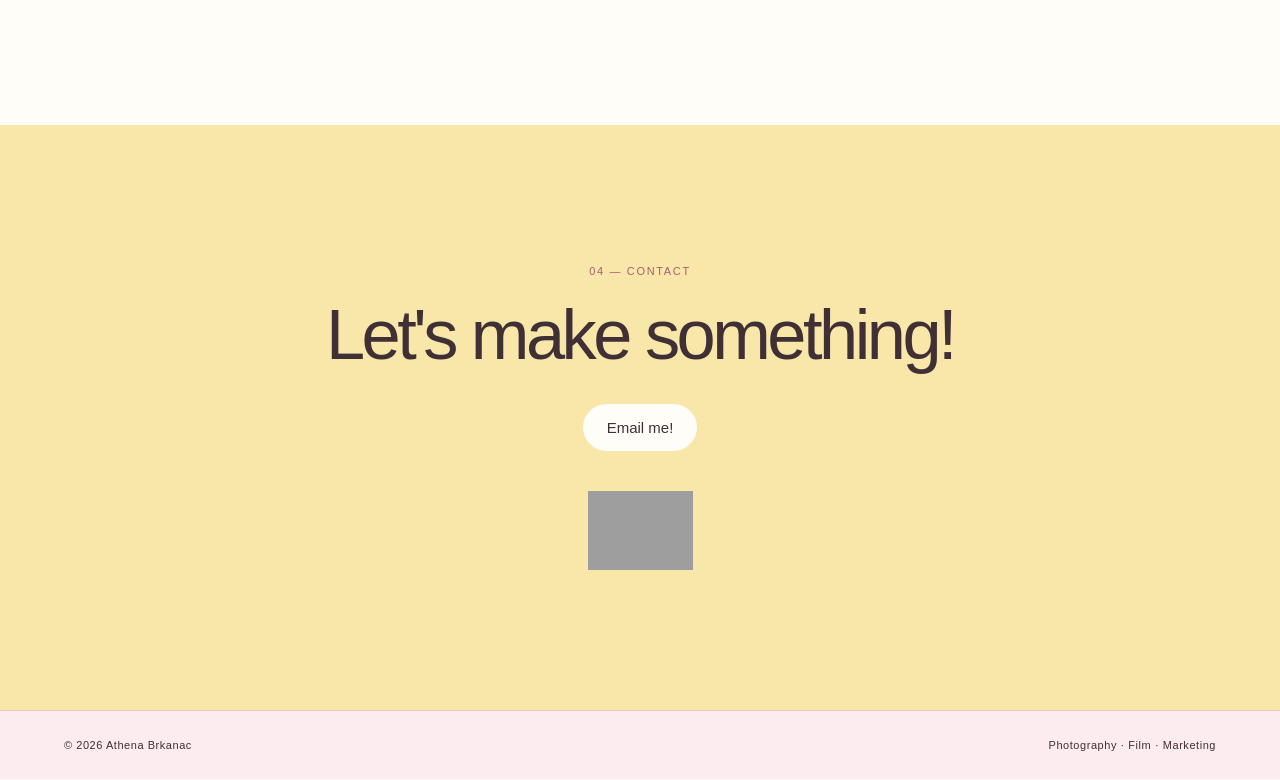
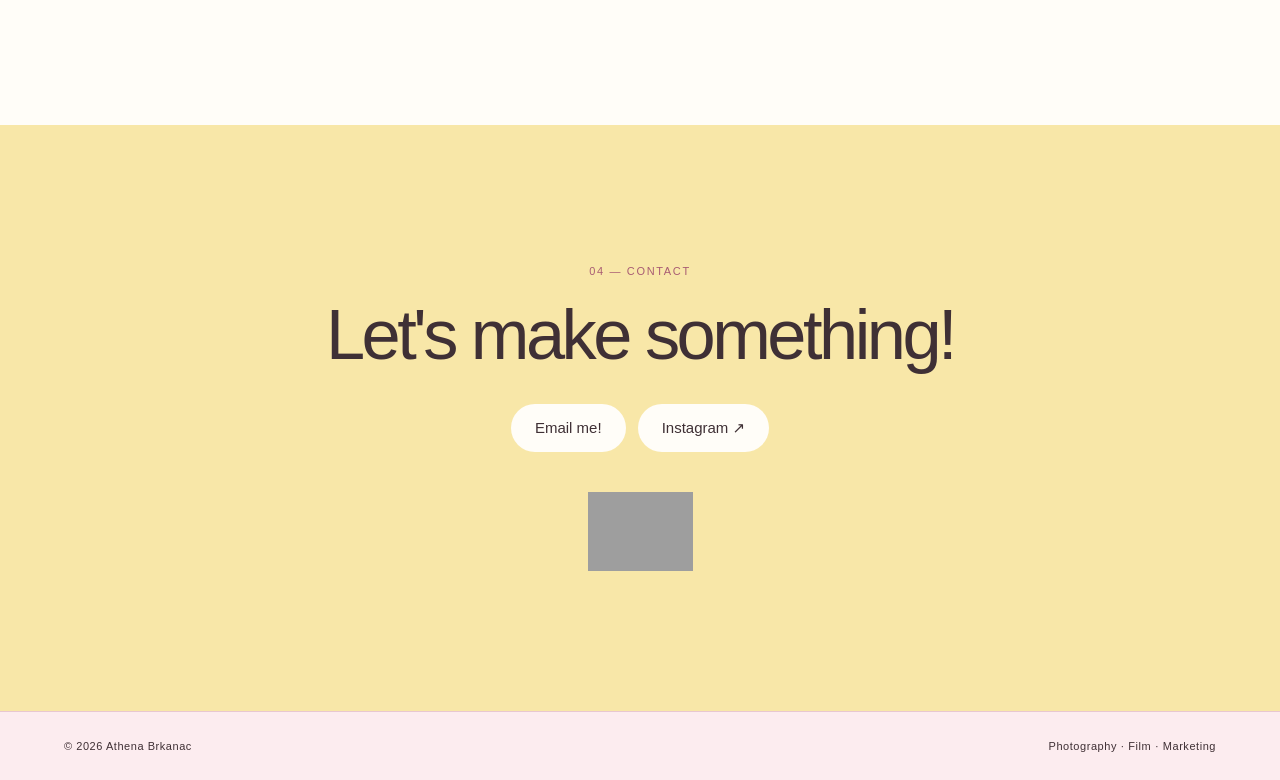
Before and after one commit to brkanac/athenabrkanac.github.io, a plain HTML site: page index.html in a window 1280 px wide. Shown: the part 3840-4620 px from the top of the page. Drawn offline with Linux system fonts and the light colour scheme; grey boxes are pictures that could not be loaded.

Commit message:
Add Instagram to the contact section
Co-Authored-By: Claude Opus 5.5 <noreply@anthropic.com>
Claude-Session: https://claude.ai/code/session_013hWrVZp2pabPK5TZ23Mp3D

```diff
--- a/index.html
+++ b/index.html
@@ -486,12 +486,25 @@
                 Let's make something!
             </h2>
 
+            <div class="contact-links">
+
                 <a
                     href="mailto:ab5616@barnard.edu"
                     class="pill-button contact-button"
                 >
                     Email me!
                 </a>
+
+                <a
+                    href="https://www.instagram.com/athenabrkanac/"
+                    class="pill-button contact-button"
+                    target="_blank"
+                    rel="noopener"
+                >
+                    Instagram ↗
+                </a>
+
+            </div>
 
 
             <div class="contact-image">
--- a/style.css
+++ b/style.css
@@ -731,6 +731,13 @@ h2 {
 
 .contact-section h2 {
     margin-bottom: 35px;
+}
+
+.contact-links {
+    display: flex;
+    flex-wrap: wrap;
+    justify-content: center;
+    gap: 12px;
 }
 
 .contact-button {
```
Lines whose indentation alone changed are shown as unchanged.
